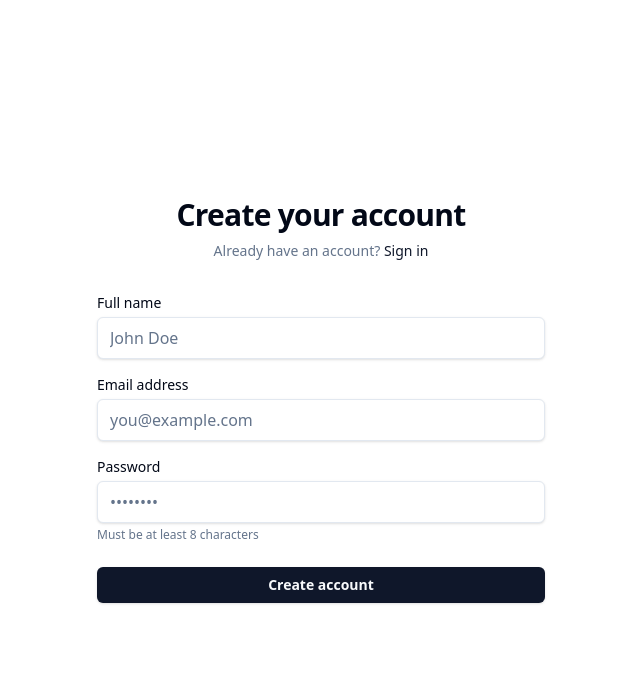
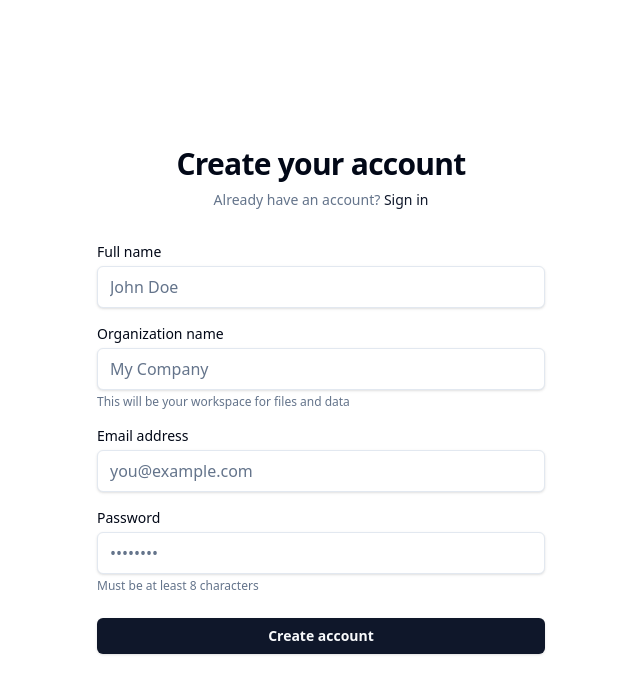
Before and after one commit to mb4540/GenAIWidgets, a React (Vite) app: page /auth/signup in a window 1280 px wide. Shown: the top 694 px of the page, without its empty margins (319-959 px from the left). Built offline with nearby package versions, Linux system fonts and the light colour scheme.

Commit message:
fix: Add organization name field to signup form
Users must now provide an organization name when signing up.
This creates a tenant and membership, enabling file storage access.

```diff
--- a/src/pages/auth/SignupPage.tsx
+++ b/src/pages/auth/SignupPage.tsx
@@ -6,6 +6,7 @@ export default function SignupPage() {
   const [email, setEmail] = useState('');
   const [password, setPassword] = useState('');
   const [fullName, setFullName] = useState('');
+  const [organizationName, setOrganizationName] = useState('');
   const [error, setError] = useState('');
   const [loading, setLoading] = useState(false);
   const { signUp } = useAuth();
@@ -20,10 +21,15 @@ export default function SignupPage() {
       return;
     }
 
+    if (!organizationName.trim()) {
+      setError('Organization name is required');
+      return;
+    }
+
     setLoading(true);
 
     try {
-      const result = await signUp({ email, password, fullName });
+      const result = await signUp({ email, password, fullName, tenantName: organizationName });
       if (result.success) {
         navigate('/dashboard');
       } else {
@@ -77,6 +83,25 @@ export default function SignupPage() {
             </div>
 
             <div>
+              <label htmlFor="organizationName" className="block text-sm font-medium text-foreground">
+                Organization name
+              </label>
+              <input
+                id="organizationName"
+                name="organizationName"
+                type="text"
+                required
+                value={organizationName}
+                onChange={(e) => setOrganizationName(e.target.value)}
+                className="mt-1 block w-full rounded-md border border-input bg-background px-3 py-2 text-foreground placeholder-muted-foreground shadow-sm focus:border-primary focus:outline-none focus:ring-1 focus:ring-primary"
+                placeholder="My Company"
+              />
+              <p className="mt-1 text-xs text-muted-foreground">
+                This will be your workspace for files and data
+              </p>
+            </div>
+
+            <div>
               <label htmlFor="email" className="block text-sm font-medium text-foreground">
                 Email address
               </label>
```
